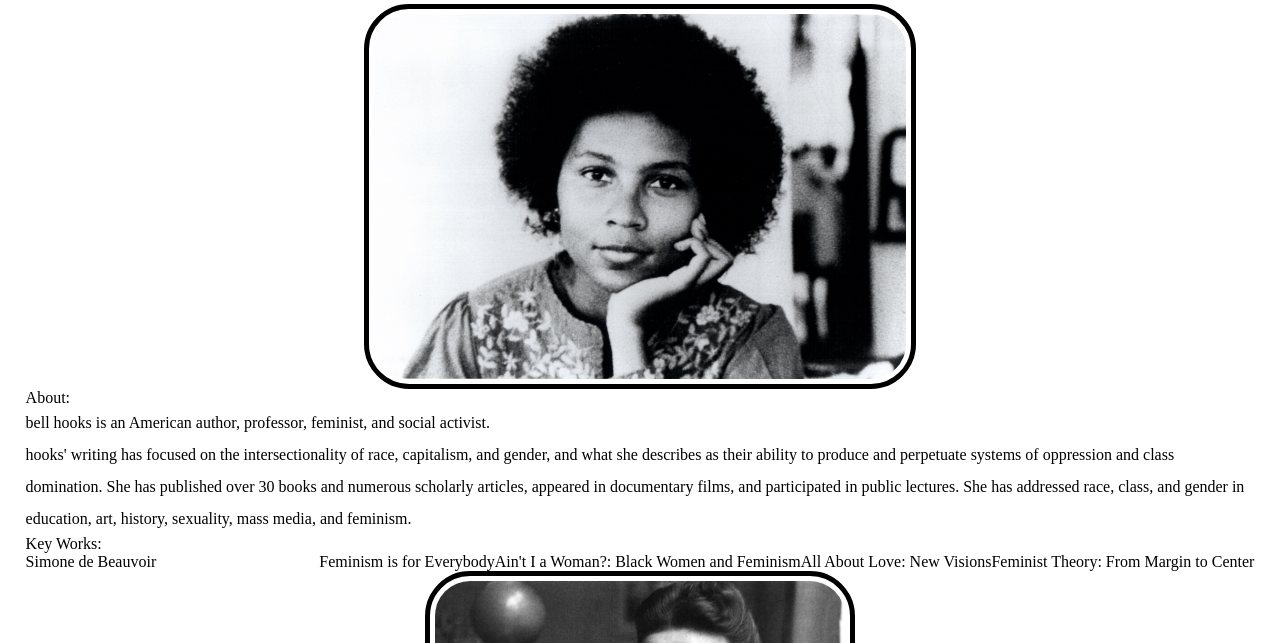
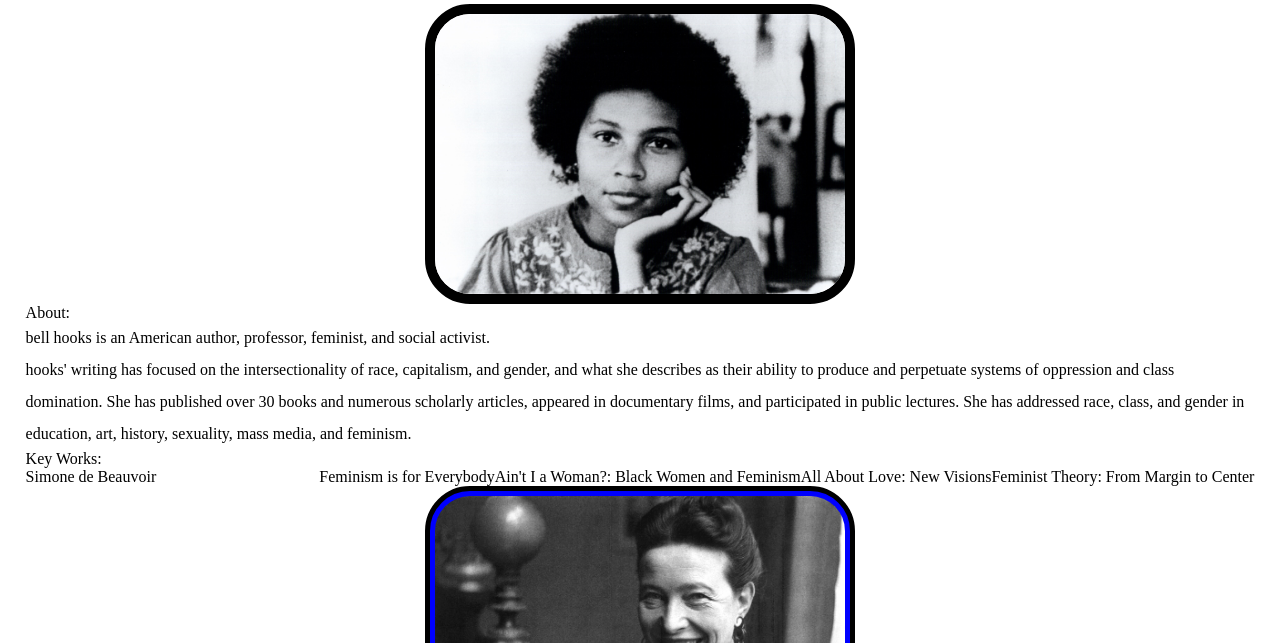
Before and after one commit to hannahcmu/womens_page, a plain HTML site: page literature.html in a window 1280 px wide. In both pictures the pointer is over the picture 639 px from the left and 311 px from the top of the page. Shown: the part 157-800 px from the top of the page. Drawn offline with Linux system fonts and the light colour scheme.

Commit message:
Update style.css

```diff
--- a/css/style.css
+++ b/css/style.css
@@ -39,14 +39,22 @@ img{
     border:5px solid black
 }
 
+img:nth-child(even){
+  background-color: blue;
+}
+
 img:hover{
   display: block;
     margin: auto;
-    width: 45%;
-    padding: 5px;
+    padding: 0px;
     border-radius: 45px;
-    border:5px solid black
+    border:10px solid black
 }
+
+div:nth-child(even) img{
+  background-color: blue;
+}
+
 
 h2{
     color: rgb(39, 39, 116);
```
